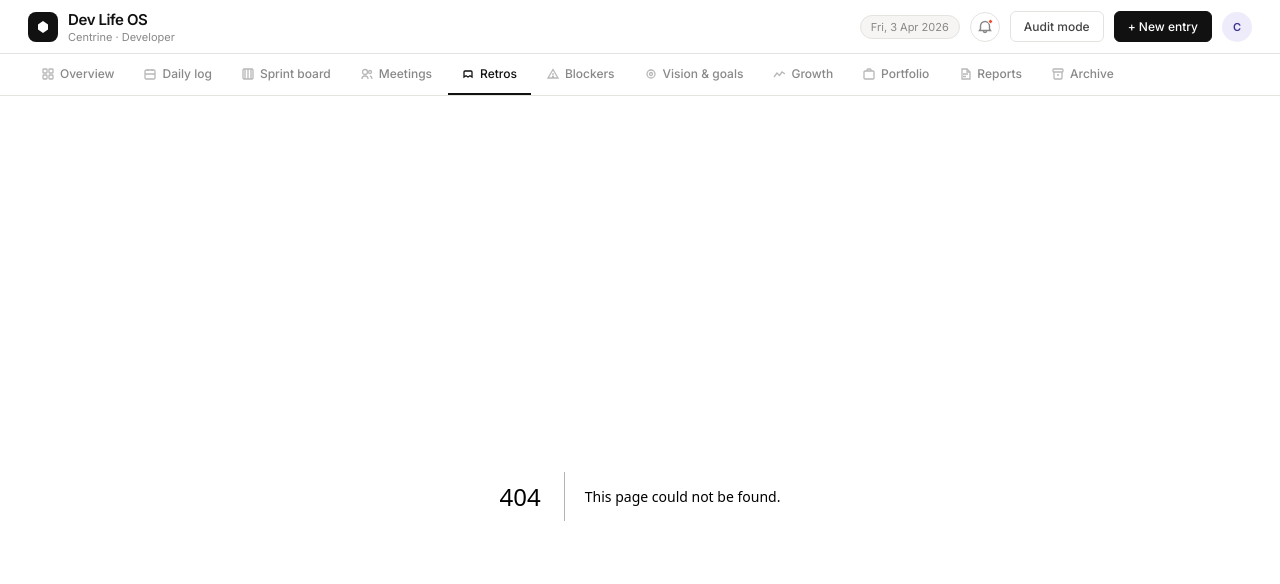
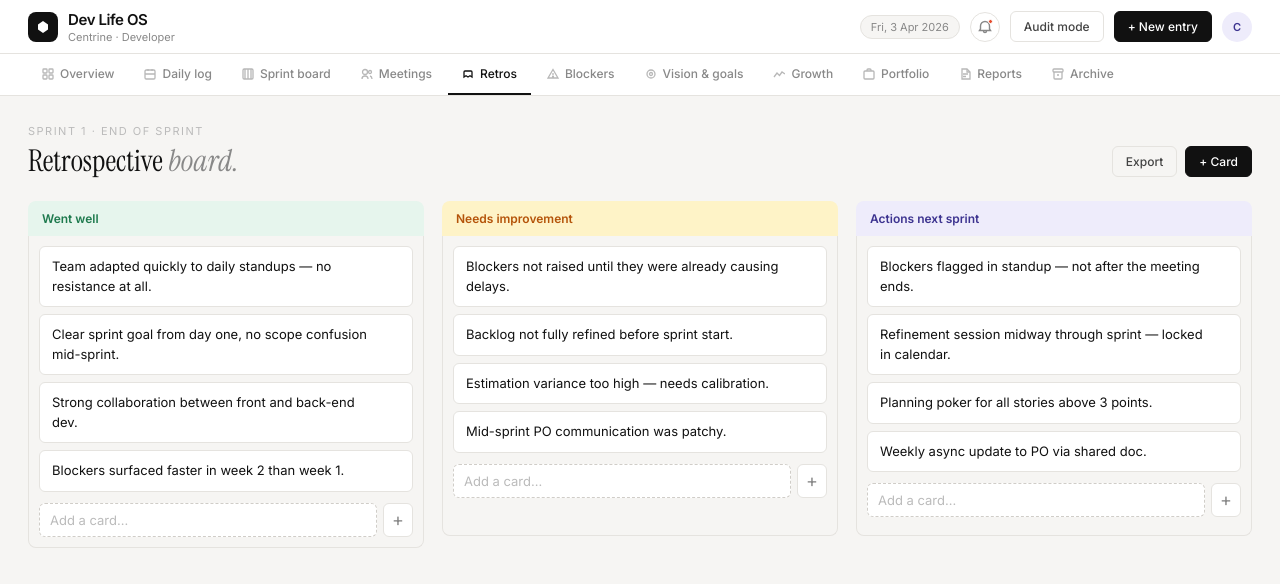
Before and after one commit to Centrine-O/dev-platform, a Next.js app in the folder frontend/: page /retros in a window 1280 px wide. Before the commit this address had no page. Shown: the top 584 px of the page. Built offline with nearby package versions, Linux system fonts and the light colour scheme.

Commit message:
build Retros page — three-column board with add and delete cards

```diff
--- /dev/null
+++ b/frontend/app/retros/page.tsx
@@ -0,0 +1,161 @@
+"use client";
+
+import { useState, KeyboardEvent } from "react";
+import "./retros.css";
+
+type ColKey = "went-well" | "improve" | "actions";
+
+interface RetroCard {
+  id: number;
+  text: string;
+}
+
+interface RetroColumn {
+  key: ColKey;
+  label: string;
+  headClass: string;
+  cards: RetroCard[];
+}
+
+const initialColumns: RetroColumn[] = [
+  {
+    key: "went-well",
+    label: "Went well",
+    headClass: "retro-col-head--green",
+    cards: [
+      { id: 1, text: "Team adapted quickly to daily standups — no resistance at all." },
+      { id: 2, text: "Clear sprint goal from day one, no scope confusion mid-sprint." },
+      { id: 3, text: "Strong collaboration between front and back-end dev." },
+      { id: 4, text: "Blockers surfaced faster in week 2 than week 1." },
+    ],
+  },
+  {
+    key: "improve",
+    label: "Needs improvement",
+    headClass: "retro-col-head--amber",
+    cards: [
+      { id: 5, text: "Blockers not raised until they were already causing delays." },
+      { id: 6, text: "Backlog not fully refined before sprint start." },
+      { id: 7, text: "Estimation variance too high — needs calibration." },
+      { id: 8, text: "Mid-sprint PO communication was patchy." },
+    ],
+  },
+  {
+    key: "actions",
+    label: "Actions next sprint",
+    headClass: "retro-col-head--purple",
+    cards: [
+      { id: 9,  text: "Blockers flagged in standup — not after the meeting ends." },
+      { id: 10, text: "Refinement session midway through sprint — locked in calendar." },
+      { id: 11, text: "Planning poker for all stories above 3 points." },
+      { id: 12, text: "Weekly async update to PO via shared doc." },
+    ],
+  },
+];
+
+export default function Retros() {
+  const [columns, setColumns] = useState(initialColumns);
+  const [drafts, setDrafts] = useState<Record<ColKey, string>>({
+    "went-well": "",
+    "improve": "",
+    "actions": "",
+  });
+
+  function addCard(colKey: ColKey) {
+    const text = drafts[colKey].trim();
+    if (!text) return;
+
+    setColumns((prev) =>
+      prev.map((col) =>
+        col.key === colKey
+          ? { ...col, cards: [...col.cards, { id: Date.now(), text }] }
+          : col
+      )
+    );
+    setDrafts((prev) => ({ ...prev, [colKey]: "" }));
+  }
+
+  function deleteCard(colKey: ColKey, cardId: number) {
+    setColumns((prev) =>
+      prev.map((col) =>
+        col.key === colKey
+          ? { ...col, cards: col.cards.filter((c) => c.id !== cardId) }
+          : col
+      )
+    );
+  }
+
+  function handleKey(e: KeyboardEvent<HTMLInputElement>, colKey: ColKey) {
+    if (e.key === "Enter") addCard(colKey);
+  }
+
+  return (
+    <main className="page">
+
+      {/* Page heading */}
+      <div className="page-head">
+        <div className="page-head-left">
+          <div className="eyebrow">Sprint 1 · end of sprint</div>
+          <h1>Retrospective <em>board.</em></h1>
+        </div>
+        <div className="page-head-right">
+          <button className="btn btn-ghost">Export</button>
+          <button className="btn btn-solid">+ Card</button>
+        </div>
+      </div>
+
+      {/* Three columns */}
+      <div className="grid-3">
+        {columns.map((col) => (
+          <div key={col.key}>
+
+            {/* Column header */}
+            <div className={`retro-col-head ${col.headClass}`}>
+              {col.label}
+            </div>
+
+            {/* Column body */}
+            <div className="retro-col-body">
+
+              {/* Cards */}
+              {col.cards.map((card) => (
+                <div key={card.id} className="retro-card">
+                  <span className="retro-card-text">{card.text}</span>
+                  <button
+                    className="retro-card-delete"
+                    onClick={() => deleteCard(col.key, card.id)}
+                    aria-label="Remove card"
+                  >
+                    ×
+                  </button>
+                </div>
+              ))}
+
+              {/* Add card */}
+              <div className="add-card">
+                <input
+                  type="text"
+                  placeholder="Add a card..."
+                  value={drafts[col.key]}
+                  onChange={(e) =>
+                    setDrafts((prev) => ({ ...prev, [col.key]: e.target.value }))
+                  }
+                  onKeyDown={(e) => handleKey(e, col.key)}
+                />
+                <button
+                  className="add-card-btn"
+                  onClick={() => addCard(col.key)}
+                  aria-label="Add card"
+                >
+                  +
+                </button>
+              </div>
+
+            </div>
+          </div>
+        ))}
+      </div>
+
+    </main>
+  );
+}
--- /dev/null
+++ b/frontend/app/retros/retros.css
@@ -0,0 +1,191 @@
+/* ── RETROS PAGE ── */
+
+.page {
+  padding: var(--gap-l);
+  max-width: 1400px;
+}
+
+.page-head {
+  display: flex;
+  justify-content: space-between;
+  align-items: flex-end;
+  margin-bottom: 24px;
+}
+
+.page-head-left .eyebrow {
+  font-size: var(--text-xs);
+  letter-spacing: 1.5px;
+  text-transform: uppercase;
+  color: var(--ink4);
+  margin-bottom: 6px;
+}
+
+.page-head-left h1 {
+  font-family: 'Instrument Serif', serif;
+  font-size: 30px;
+  font-weight: 400;
+  line-height: 1.1;
+}
+
+.page-head-left h1 em {
+  font-style: italic;
+  color: var(--ink3);
+}
+
+.page-head-right {
+  display: flex;
+  gap: 8px;
+}
+
+/* Three column grid */
+.grid-3 {
+  display: grid;
+  grid-template-columns: repeat(3, 1fr);
+  gap: var(--gap-m);
+}
+
+/* Column */
+.retro-col-head {
+  font-size: var(--text-sm);
+  font-weight: 600;
+  padding: 10px 14px;
+  border-radius: 8px 8px 0 0;
+}
+
+.retro-col-head--green  { background: var(--green-l);  color: var(--green); }
+.retro-col-head--amber  { background: var(--amber-l);  color: var(--amber); }
+.retro-col-head--purple { background: var(--purple-l); color: var(--purple-d); }
+
+.retro-col-body {
+  background: var(--bg);
+  border: 1px solid var(--line);
+  border-top: none;
+  border-radius: 0 0 8px 8px;
+  padding: 10px;
+  min-height: 300px;
+  display: flex;
+  flex-direction: column;
+  gap: 7px;
+}
+
+/* Retro card */
+.retro-card {
+  background: var(--surface);
+  border: 1px solid var(--line);
+  border-radius: 6px;
+  padding: 10px 12px;
+  font-size: var(--text-base);
+  line-height: 1.5;
+  color: var(--ink);
+  display: flex;
+  align-items: flex-start;
+  justify-content: space-between;
+  gap: 8px;
+  group: true;
+}
+
+.retro-card-text {
+  flex: 1;
+}
+
+.retro-card-delete {
+  background: none;
+  border: none;
+  color: var(--ink4);
+  cursor: pointer;
+  font-size: 14px;
+  padding: 0 2px;
+  line-height: 1;
+  opacity: 0;
+  transition: opacity 0.15s, color 0.15s;
+  flex-shrink: 0;
+}
+
+.retro-card:hover .retro-card-delete {
+  opacity: 1;
+}
+
+.retro-card-delete:hover {
+  color: var(--red);
+}
+
+/* Add card input */
+.add-card {
+  display: flex;
+  gap: 6px;
+  margin-top: 4px;
+}
+
+.add-card input {
+  flex: 1;
+  background: var(--surface);
+  border: 1px dashed var(--line2);
+  border-radius: 6px;
+  padding: 8px 10px;
+  font-size: var(--text-base);
+  color: var(--ink);
+  outline: none;
+  font-family: inherit;
+  transition: border-color 0.15s;
+}
+
+.add-card input:focus {
+  border-color: var(--ink3);
+  border-style: solid;
+}
+
+.add-card input::placeholder {
+  color: var(--ink4);
+}
+
+.add-card-btn {
+  width: 30px;
+  height: 34px;
+  border-radius: 6px;
+  border: 1px solid var(--line);
+  background: var(--surface);
+  color: var(--ink3);
+  font-size: 18px;
+  cursor: pointer;
+  display: grid;
+  place-items: center;
+  flex-shrink: 0;
+  transition: background 0.15s, color 0.15s;
+  line-height: 1;
+}
+
+.add-card-btn:hover {
+  background: var(--ink);
+  color: #fff;
+  border-color: var(--ink);
+}
+
+/* Buttons */
+.btn {
+  display: flex;
+  align-items: center;
+  gap: 5px;
+  padding: 7px 13px;
+  border-radius: var(--radius-s);
+  font-size: var(--text-sm);
+  font-weight: 500;
+  font-family: inherit;
+  cursor: pointer;
+  transition: background 0.15s;
+}
+
+.btn-ghost {
+  border: 1px solid var(--line);
+  background: transparent;
+  color: var(--ink2);
+}
+
+.btn-ghost:hover { background: var(--bg); }
+
+.btn-solid {
+  border: 1px solid var(--ink);
+  background: var(--ink);
+  color: #fff;
+}
+
+.btn-solid:hover { background: #333; border-color: #333; }
```
